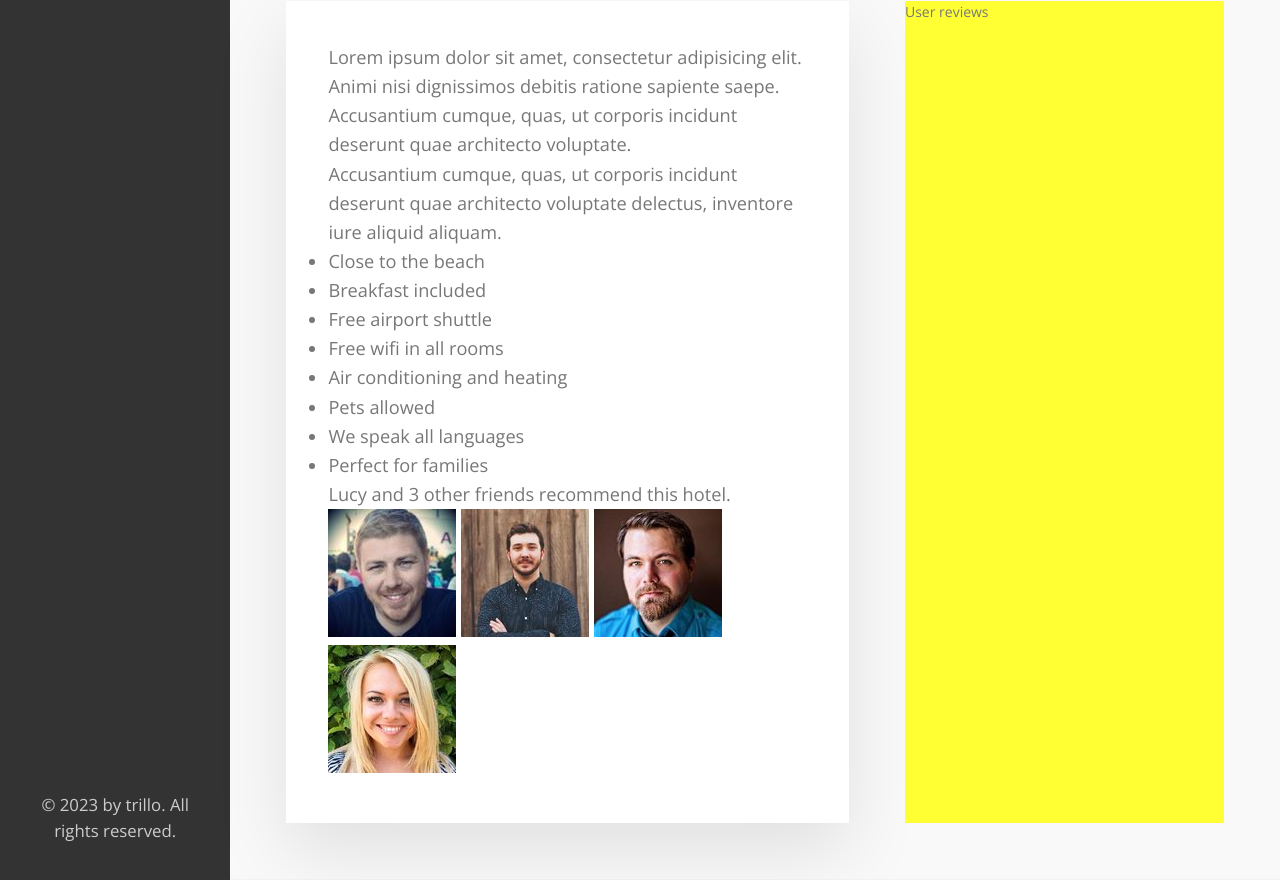
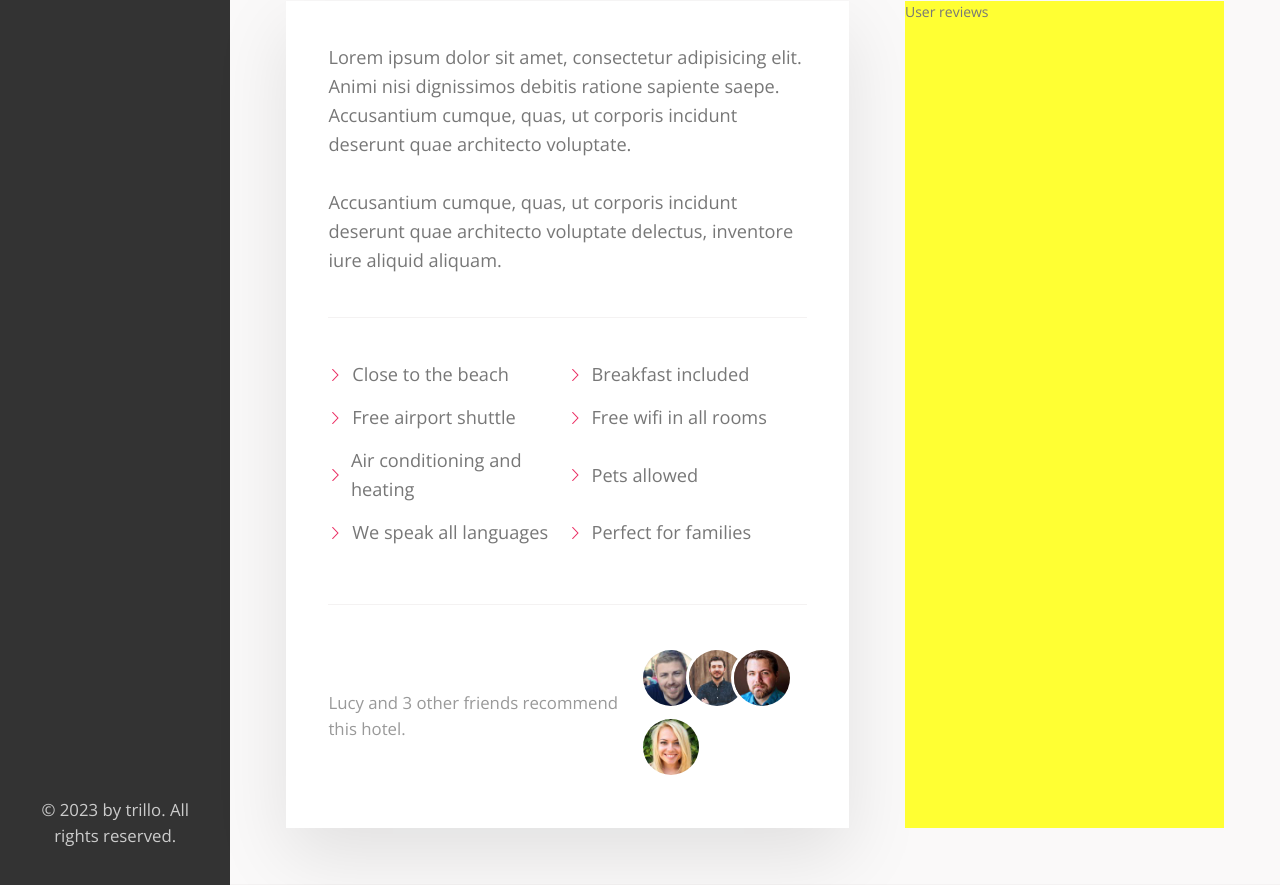
Before and after one commit to Mr-Faisal-SGD/Trillo, a website: page index.html in a window 1280 px wide. Shown: the part 643-1528 px from the top of the page. Drawn offline with nearby package versions, Linux system fonts and the light colour scheme.

Commit message:
DESCRIPTION PART DONE

```diff
--- a/index.html
+++ b/index.html
@@ -180,7 +180,7 @@
                 <p class="recommend__count">
                   Lucy and 3 other friends recommend this hotel.
                 </p>
-                <div class="rocemmend__friends">
+                <div class="recommend__friends">
                   <img src="img/user-3.jpg" alt="Friend 1" class="recommend__photo">
                   <img src="img/user-4.jpg" alt="Friend 2" class="recommend__photo">
                   <img src="img/user-5.jpg" alt="Friend 3" class="recommend__photo">
--- a/sass/_components.scss
+++ b/sass/_components.scss
@@ -281,3 +281,60 @@
     box-shadow: none;
   }
 }
+
+.paragraph:not(:last-of-type) {
+  margin-bottom: 2rem;
+}
+
+.list {
+  list-style: none;
+  margin: 3rem 0;
+  padding: 3rem 0;
+  border-top: var(--line);
+  border-bottom: var(--line);
+
+  display: flex;
+  flex-wrap: wrap;
+
+  &__item {
+    flex: 0 0 50%;
+    display: flex;
+    align-items: center;
+    margin-bottom: 1rem;
+  }
+
+  &__item::before {
+    content: "";
+    display: inline-block;
+    height: 1rem;
+    width: 1rem;
+    margin-right: .7rem;
+
+    background-color: var(--color-primary);
+    -webkit-mask-image: url(../img/chevron-thin-right.svg);
+    mask-image: url(../img/chevron-thin-right.svg);
+    -webkit-mask-size: cover;
+    mask-size: cover;
+  }
+}
+
+.recommend {
+  font-size: 1.2rem;
+  color: var(--color-grey-dark-3);
+
+  display: flex;
+  align-items: center;
+  justify-content: space-between;
+
+  &__photo {
+    box-sizing: content-box;
+    height: 4rem;
+    width: 4rem;
+    border-radius: 50%;
+    border: 3px solid #fff;
+
+    &:not(:last-child) {
+      margin-right: -1.5rem;
+    }
+  }
+}
```
Also changed, not shown: css/style.css.
